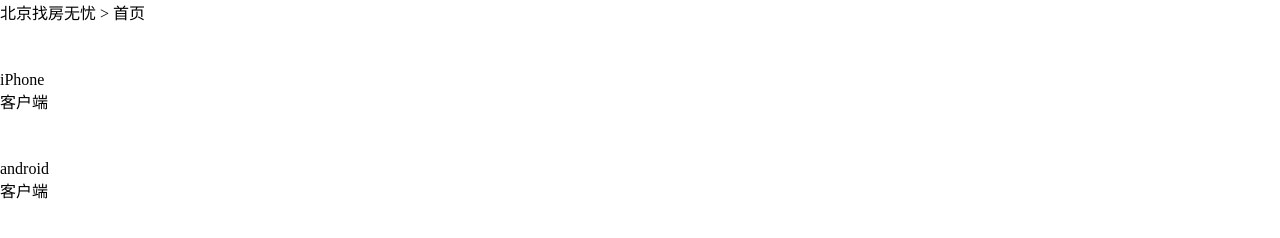
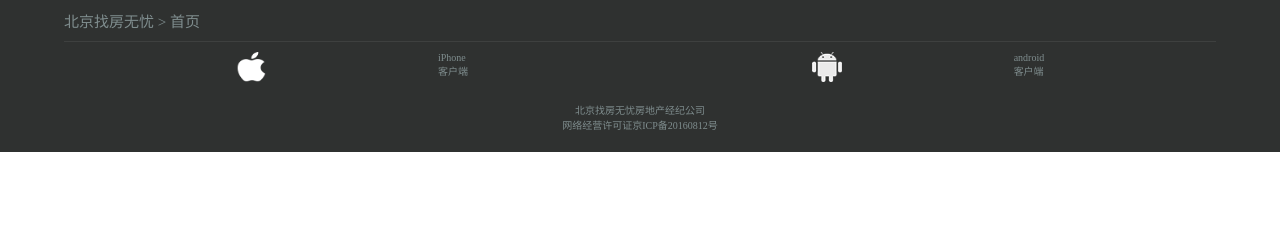
Before and after one commit to Zjinxiang/EasyFindRoom, a plain HTML site: page 尾部.html in a window 1280 px wide. Drawn offline with Linux system fonts and the light colour scheme.

Commit message:
'第二次提交'

```diff
--- a/css/尾部.css
+++ b/css/尾部.css
@@ -3,3 +3,83 @@
     padding: 0;
     list-style: none;
 }
+html{
+    font-size: 62.5%;
+}
+.foot{
+    width: 100%;
+    height: auto;
+    background-color: rgb(47,49,48);
+}
+.dibu{
+    width: 90%;
+    height: auto;
+    margin: 0 auto;
+}
+.dibu>p{
+    width: 100%;
+    color: rgb(127,141,142);
+    font-size: 1.5rem;
+
+    display: inline-block;
+    margin-top: 1rem;
+    margin-bottom: 1rem;
+}
+.xian{
+    width: 100%;
+    height: .1rem;
+    background-color: rgb(62,64,63);
+}
+.dibui{
+    margin-top: 1rem;
+    width: 100%;
+    display: flex;
+    flex-direction: row;
+    justify-content: space-evenly;
+}
+.dibu1{
+    width: 50%;
+    display: flex;
+    flex-direction: row;
+    justify-content: space-evenly;
+}
+.dibu1>img{
+    width: 3rem;
+    height: 3rem;
+}
+.pdiv{
+    display: flex;
+    flex-direction: column;
+}
+.dibu1>.pdiv>p:nth-of-type(1){
+    color: rgb(127,141,142);
+}
+.dibu1>.pdiv>p:nth-of-type(2){
+    color: rgb(127,141,142);
+}
+.dibu2{
+    width: 50%;
+    display: flex;
+    flex-direction: row;
+    justify-content: space-evenly;
+}
+.dibu2>img{
+    width: 3rem;
+    height: 3rem;
+}
+
+.dibu2>.pdiv>p:nth-of-type(1){
+    color: rgb(127,141,142);
+}
+.dibu2>.pdiv>p:nth-of-type(2){
+    color: rgb(127,141,142);
+}
+.wenben{
+    width: 100%;
+    margin-top: 2rem;
+    padding-bottom: 2rem;
+}
+.wenben>p{
+    color: rgb(127,141,142);
+    text-align: center;
+}
--- a/尾部.html
+++ b/尾部.html
@@ -11,18 +11,29 @@
 </head>
 
 <body>
+    <div class="foot">
         <div class="dibu">
             <p>北京找房无忧 > 首页</p>
+            <div class="xian"></div>
             <div class="dibui">
                 <div class="dibu1">
                     <img src="./img/apple.png" alt="">
+                    <div class="pdiv">
                         <p>iPhone</p>
                         <p>客户端</p>
                     </div>
+                </div>
                 <div class="dibu2">
                     <img src="./img/android.png" alt="">
+                    <div class="pdiv">
                     <p>android</p>
                     <p>客户端</p>
+                </div>
+                </div>
+            </div>
+            <div class="wenben">
+                <p>北京找房无忧房地产经纪公司</p>
+                <p>网络经营许可证京ICP备20160812号</p>
             </div>
         </div>
     </div>
```
Lines whose indentation alone changed are shown as unchanged.
